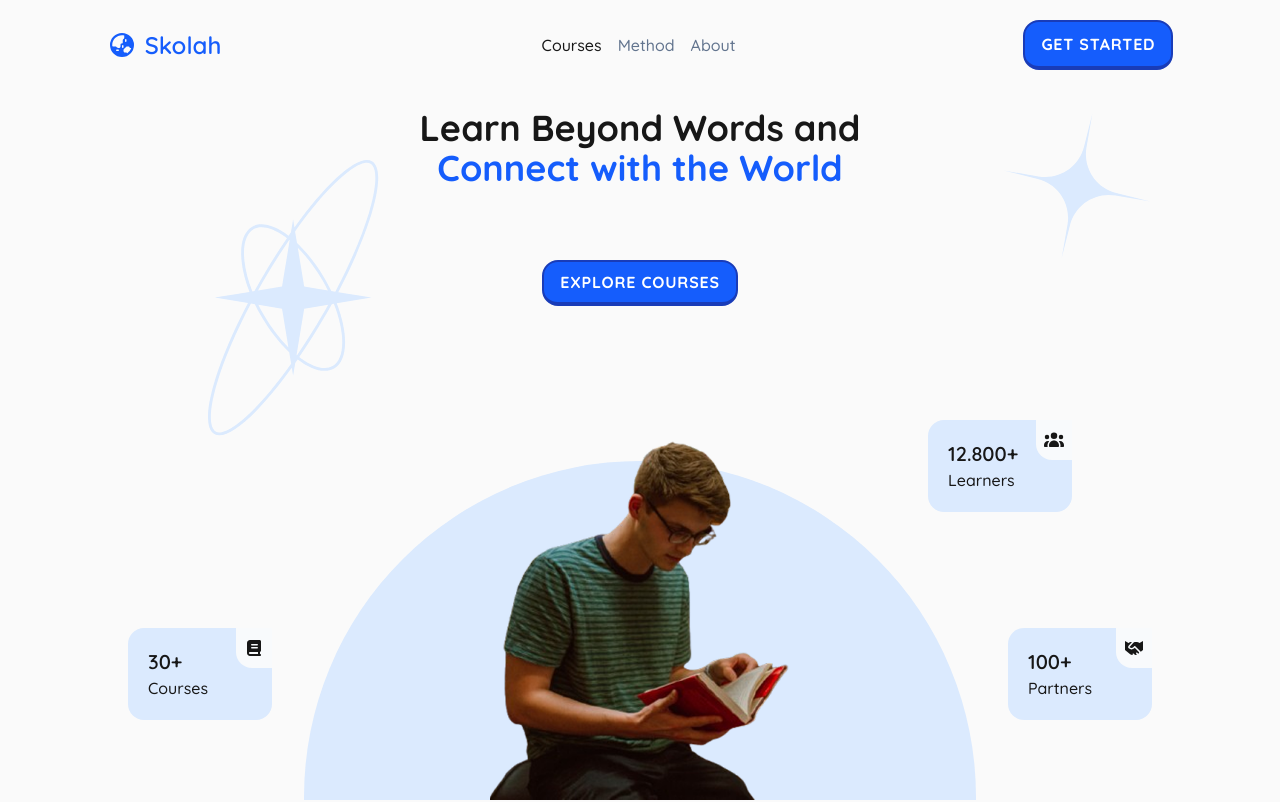
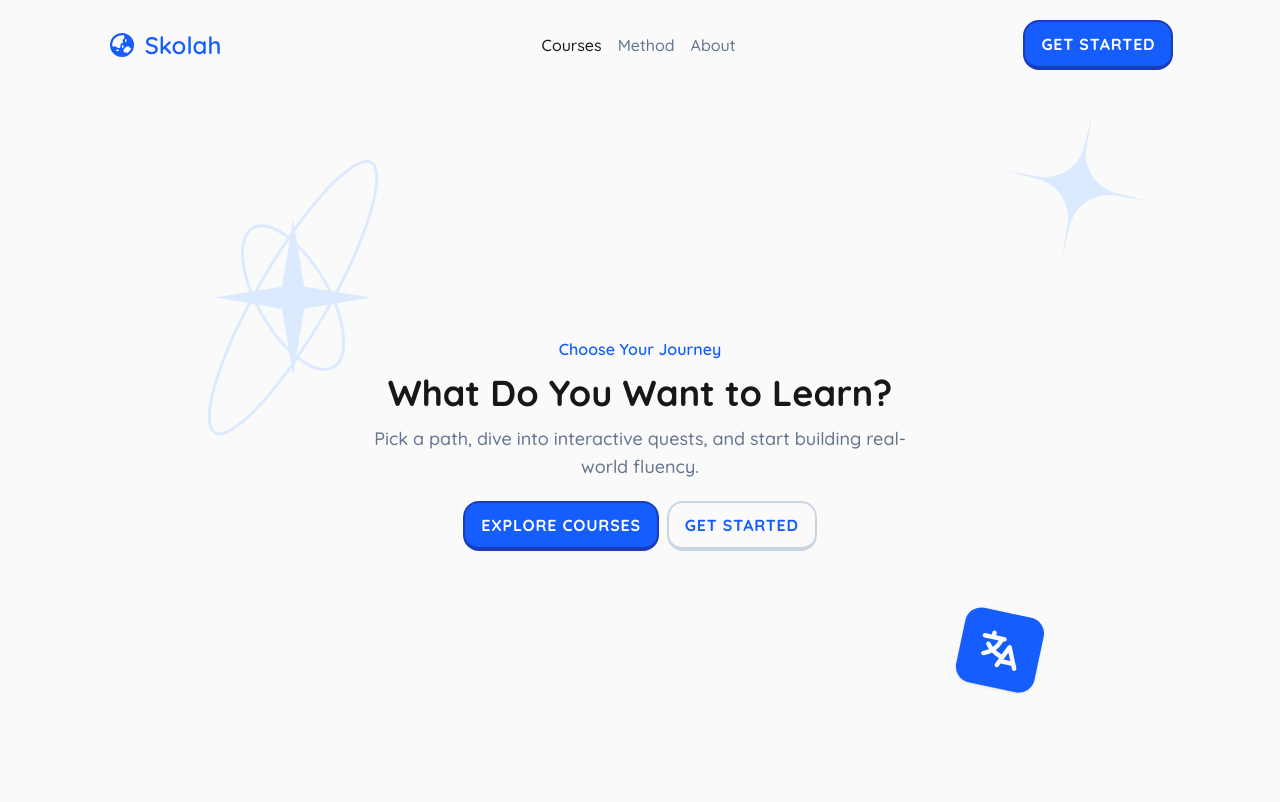
Before and after one commit to anggasaputra25/skolah, a Next.js app: page /courses in a window 1280 px wide. Shown: the top 802 px of the page. Built offline with nearby package versions, Linux system fonts and the light colour scheme.

Commit message:
feat: enhance CoursesPage layout and integrate CTA section

```diff
--- a/app/(pages)/courses/page.tsx
+++ b/app/(pages)/courses/page.tsx
@@ -1,7 +1,6 @@
 'use client';
 import { Navbar } from "@/components/layout/Navbar";
-import { StatCard } from "@/components/ui/StatCard";
-import { faBook, faChevronDown, faHandshake, faUsers } from "@fortawesome/free-solid-svg-icons";
+import { faChevronDown, faLanguage } from "@fortawesome/free-solid-svg-icons";
 import Image from "next/image";
 import Footer from "@/components/layout/Footer";
 import { BorderCard } from "@/components/ui/BorderCard";
@@ -12,57 +11,35 @@ import { LANGUAGES } from "@/constants/languages";
 import { FontAwesomeIcon } from "@fortawesome/react-fontawesome";
 import { Popover } from "@/components/ui/PopOver";
 import { useState } from "react";
+import { CTASection } from "@/components/layout/CTA";
+import { ButtonLink } from "@/components/ui/ButtonLink";
 
 const CoursesPage = () => {
     const [isOpen, setOpen] = useState(false);
-    const stats = [
-        {
-            value: "30+",
-            label: "Courses",
-            icon: faBook,
-            positionClasses: "bottom-20 left-32",
-        },
-        {
-            value: "100+",
-            label: "Partners",
-            icon: faHandshake,
-            positionClasses: "bottom-20 right-32",
-        },
-        {
-            value: "12.800+",
-            label: "Learners",
-            icon: faUsers,
-            positionClasses: "bottom-72 right-80 lg:right-52",
-        },
-    ];
 
     return (
         <>
             <Navbar target={1} />
 
             {/* Hero Section */}
-            <div className="lg:pt-22 relative overflow-hidden min-h-dvh flex flex-col justify-center lg:justify-between items-center gap-5">
-                <h1 className="text-2xl md:text-4xl font-bold md:w-xl text-center mt-5">Learn Beyond Words and <span className="text-blue-600">Connect with the World</span></h1>
-                <Button onClick={() => scrollToSection('explore')}>Explore Courses</Button>
-                <Image src={'/assets/person2.png'} alt="person" width={300} height={100} className="hidden lg:block" />
-                <div className="rounded-full bg-blue-100 w-2xl h-168 absolute -bottom-5/12 -z-10 hidden lg:block"></div>
+            <div className="lg:pt-22 relative overflow-hidden min-h-dvh flex flex-col justify-center items-center gap-5">
+                <div className="space-y-3 max-w-xl text-center">
+                    <p className="text-blue-600 font-semibold">Choose Your Journey</p>
+                    <h1 className="text-2xl md:text-4xl font-bold md:w-xl text-center">What Do You Want to Learn?</h1>
+                    <p className="text-slate-500 md:text-lg">Pick a path, dive into interactive quests, and start building real-world fluency.</p>
+                </div>
+                <div className="flex gap-2">
+                    <Button onClick={() => scrollToSection('explore')}>Explore Courses</Button>
+                    <ButtonLink variant="secondary" href="/register">Get Started</ButtonLink>
+                </div>
 
                 <Image src={'/assets/star1.svg'} alt="star" width={171} height={276} className="absolute left-52 bottom-12 md:top-40" />
                 <Image src={'/assets/star2.svg'} alt="star" width={150} height={148} className="absolute right-32 top-28 md:top-auto md:bottom-72 lg:top-28 lg:bottom-auto rotate-12" />
-
-                {stats.map((stat, index) => (
-                    <StatCard
-                        key={index}
-                        value={stat.value}
-                        icon={stat.icon}
-                        label={stat.label}
-                        positionClasses={stat.positionClasses}
-                    />
-                ))}
+                <FontAwesomeIcon icon={faLanguage} className="w-10! h-auto! p-5 bg-blue-600 text-neutral-50 rounded-2xl absolute bottom-28 right-72 md:top-72 lg:bottom-28 lg:top-auto md:right-60 rotate-12 shadow" />
             </div>
 
             {/* Main Section */}
-            <div id="explore" className="w-11/12 md:w-10/12 mx-auto min-h-dvh py-20 flex flex-col justify-center items-center">
+            <div id="explore" className="w-11/12 md:w-fit mx-auto min-h-dvh py-20 flex flex-col justify-center items-center">
                 <div className="flex justify-between items-center w-full">
                     <h2 className="text-2xl font-bold">Courses for English Speakers</h2>
                     <div className="relative">
@@ -102,6 +79,9 @@ const CoursesPage = () => {
                 </div>
             </div>
 
+            {/* CTA */}
+            <CTASection />
+
             {/* Footer */}
             <Footer />
         </>
--- a/app/page.tsx
+++ b/app/page.tsx
@@ -7,8 +7,6 @@ import Image from "next/image";
 import Footer from "@/components/layout/Footer";
 import { FontAwesomeIcon } from "@fortawesome/react-fontawesome";
 import { TESTIMONIALS } from "@/constants/testimonials";
-import { Button } from "@/components/ui/Button";
-import { scrollToSection } from "@/lib/scroll";
 import Link from "next/link";
 import { BorderCard } from "@/components/ui/BorderCard";
 import { BLOG_POSTS } from "@/constants/blog";
@@ -43,10 +41,7 @@ const Home = () => {
             {/* Hero Section */}
             <div className="lg:pt-22 relative overflow-hidden min-h-dvh flex flex-col justify-center lg:justify-between items-center gap-5">
                 <h1 className="text-2xl md:text-4xl font-bold md:w-xl text-center mt-5">Speak the World and Elevate <span className="text-blue-600">Your Career</span></h1>
-                <div className="flex gap-2">
-                    <ButtonLink href="/register">Get Started</ButtonLink>
-                    <Button variant="secondary" onClick={() => scrollToSection('explore')}>Explore Skolah</Button>
-                </div>
+                <ButtonLink href="/register">Get Started</ButtonLink>
                 <Image src={'/assets/person.png'} alt="person" width={300} height={100} className="hidden lg:block" />
                 <div className="rounded-full bg-blue-100 w-2xl h-168 absolute -bottom-5/12 -z-10 hidden lg:block"></div>
 
```
